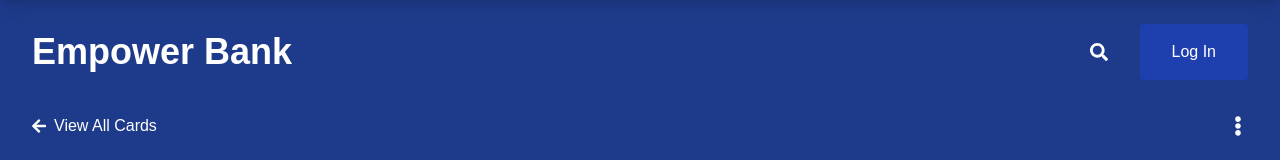
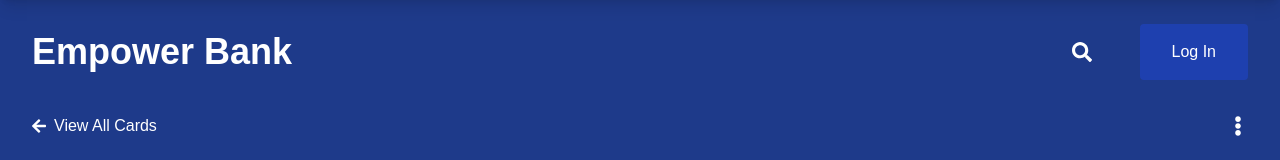
Before and after one commit to RoryDowse/financial-landing-page, a Next.js app: page / in a window 1280 px wide. Shown: the top 160 px of the page. Built offline with nearby package versions, Linux system fonts and the light colour scheme.

Commit message:
increase gap between search icon and login button

```diff
--- a/src/app/components/Header.tsx
+++ b/src/app/components/Header.tsx
@@ -68,13 +68,13 @@ export default function Header() {
                 </nav>
 
                 {/* Search and Log In container */}
-                <div className="flex items-center space-x-4 md:space-x-8 lg:space-x-8 select-none">
+                <div className="flex items-center space-x-4 md:space-x-8 lg:space-x-8 select-none lg:gap-4">
                     {/* Search Icon */}
                     <div
                         className="cursor-pointer"
                         onClick={toggleSearch}
                     >
-                        <FaSearch size={18} />
+                        <FaSearch size={20} />
                     </div>
 
                     {/* Log In Button */}
```
